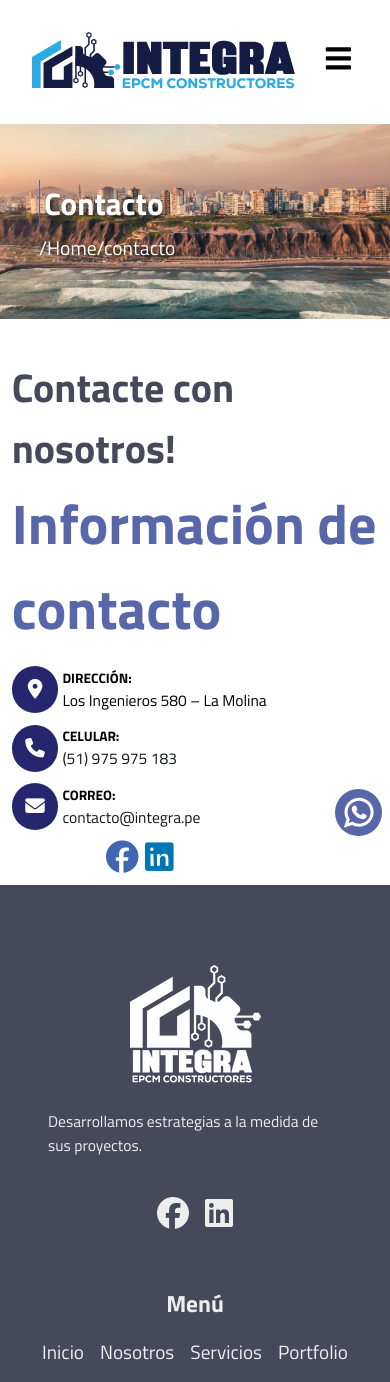
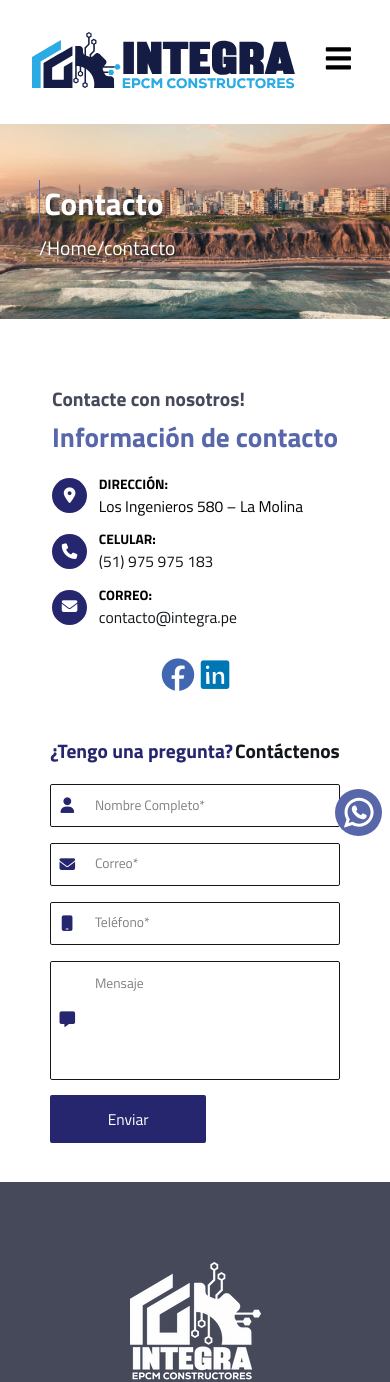
Before and after one commit to Alvaro-Neyra/INTEGRA-OFFICIAL-REPO, a React (Vite) app: page /contacto in a window 390 px wide. Shown: the top 1382 px of the page. Built offline with nearby package versions, Linux system fonts and the light colour scheme.

Commit message:
Adding form

```diff
--- a/src/components/ContactInfo.jsx
+++ b/src/components/ContactInfo.jsx
@@ -1,4 +1,3 @@
-import { Link } from "react-router-dom";
 import "../styles/ContactInfo.css";
 
 function ContactInfo() {
@@ -18,7 +17,7 @@ function ContactInfo() {
                     </li>
                     <li>
                         <div>
-                            <i class="fa-solid fa-phone"></i>
+                            <i className="fa-solid fa-phone"></i>
                         </div>
                         <article>
                             <h3>CELULAR:</h3>
@@ -41,8 +40,8 @@ function ContactInfo() {
                 </ul>
                 <div className="social-media-container">
                     <ul>
-                        <li><i className="fa-brands fa-facebook"><Link></Link></i></li>
-                        <li><i className="fa-brands fa-linkedin"><Link></Link></i></li>
+                        <li><i className="fa-brands fa-facebook"><a href=""></a></i></li>
+                        <li><i className="fa-brands fa-linkedin"><a href=""></a></i></li>
                     </ul>
                 </div>
             </div>
--- /dev/null
+++ b/src/components/Form.jsx
@@ -0,0 +1,32 @@
+import "../styles/Form.css";
+
+function Form() {
+    return (
+        <section className="form-container">
+            <h2><span>¿Tengo una pregunta?</span><span>Contáctenos</span></h2>
+            <form action="/contact-response" method="post">
+                <fieldset>
+                    <div className="input-container">
+                        <label htmlFor="name"><i className="fa-solid fa-user"></i></label>
+                        <input type="text" id="name" name="name" required placeholder="Nombre Completo*" />
+                    </div>
+                    <div className="input-container">
+                        <label htmlFor="email"><i className="fa-solid fa-envelope"></i></label>
+                        <input type="email" id="email" name="email" required placeholder="Correo*" />
+                    </div>
+                    <div className="input-container">
+                        <label htmlFor="phone"><i className="fa-solid fa-mobile"></i></label>
+                        <input type="tel" id="phone" name="phone" placeholder="Teléfono*" />
+                    </div>
+                    <div className="input-container">
+                        <label htmlFor="message"><i class="fa-solid fa-message"></i></label>
+                        <textarea id="message" name="message" required placeholder="Mensaje"></textarea>
+                    </div>
+                    <input type="submit" value="Enviar"></input>
+                </fieldset>
+            </form>
+        </section>
+    );
+}
+
+export default Form;
--- a/src/styles/ContactInfo.css
+++ b/src/styles/ContactInfo.css
@@ -18,6 +18,7 @@
 
 .contact-info h2 span:first-child {
     color: var(--mainColor);
+    font-size: 2vw;
 }
 
 .contact-info h2 span:last-child {
@@ -29,6 +30,7 @@
     display: flex;
     flex-direction: column;
     gap: 3vw;
+    width: 100%;
 }
 
 .contact-information-container ul {
@@ -52,12 +54,12 @@
     display: flex;
     justify-content: center;
     align-items: center;
-    font-size: 1.5vw;
+    font-size: 2vw;
     color: var(--clr-neutral-100);
 }
 
 .contact-information-container ul li article {
-    font-size: 1.2vw;
+    font-size: 1.5vw;
     font-weight: 500;
 }
 
@@ -109,12 +111,20 @@
 }
 
 @media only screen and (max-width: 1000px) {
-    .contact-info h2 {
-        font-size: 3vw;
+    .contact-info h2 span:first-child{
+        font-size: 5vw;
     }
 
     .contact-info h2 span:last-child {
-        font-size: 4.5vw;
+        font-size: 6vw;
+    }
+
+    .contact-information-container {
+        gap: 6vw;
+    }
+
+    .contact-information-container ul li {
+        gap: 3vw;
     }
 
     .contact-information-container ul li div {
@@ -127,28 +137,45 @@
         font-size: 3vw;
     }
 
+    .contact-information-container ul li article p{
+        font-size: 3vw;
+    }
+
     .social-media-container ul li i {
-        font-size: 6vw;
+        font-size: 7vw;
     }
 }
 
 @media only screen and (max-width: 500px) {
-    .contact-info h2 {
-        font-size: 2.5rem;
+    .contact-info h2 span:first-child{
+        font-size: 5vw;
     }
 
     .contact-info h2 span:last-child {
-        font-size: 3.5rem;
+        font-size: 7vw;
+    }
+
+    .contact-information-container {
+        gap: 8vw;
+    }
+
+    .contact-information-container ul li {
+        gap: 3vw;
     }
 
     .contact-information-container ul li div {
-        width: 12vw;
-        height: 12vw;
-        font-size: 5vw;
+        width: 9vw;
+        height: 9vw;
+        font-size: 4vw;
     }
 
     .contact-information-container ul li article {
         font-size: 3vw;
+        font-weight: 500;
+    }
+
+    .contact-information-container ul li article p{
+        font-size: 4vw;
     }
 
     .social-media-container ul li i {
--- a/src/styles/Contacts.css
+++ b/src/styles/Contacts.css
@@ -3,4 +3,20 @@
     justify-content: space-around;
     align-items: center;
     padding: 3vw;
+    width: 100vw;
 }
+
+@media only screen and (max-width: 1000px) {
+    .contacts-main {
+        flex-direction: column;
+        justify-content: center;
+        gap: 5vw;
+    }
+}
+
+@media only screen and (max-width: 500px) {
+    .contacts-main {
+        gap: 10vw;
+        padding: 10vw 0;
+    }
+}
--- /dev/null
+++ b/src/styles/Form.css
@@ -0,0 +1,155 @@
+.form-container {
+    display: flex;
+    flex-direction: column;
+    justify-content: center;
+    align-items: flex-start;
+    gap: .5vw;
+}
+
+.form-container form {
+    width: 100%;
+}
+
+.form-container h2 {
+    font-size: 2.5vw;
+    font-weight: 800;
+    color: var(--clr-neutral-900);
+    display: flex;
+    align-items: flex-start;
+    gap: .5vw;
+}
+
+.form-container h2 span:first-child {
+    color: var(--darkBlueColor);
+}
+
+.form-container form fieldset {
+    border: none;
+    display: flex;
+    flex-direction: column;
+    gap: 1vw;
+    width: 100%;
+}
+
+.form-container .input-container {
+    display: flex;
+    justify-content: center;
+    align-items: center;
+    gap: 1vw;
+    border: 1px solid var(--clr-neutral-900);
+    border-radius: 0.5vw;
+    padding: 0 1vw;
+    width: 100%;
+}
+
+.form-container .input-container label {
+    font-size: 1.5vw;
+    font-weight: 500;
+    color: var(--darkBlueColor);
+    width: 2vw;
+    display: flex;
+    justify-content: center;
+    align-items: center;
+}
+
+.form-container .input-container input, .form-container .input-container textarea {
+    padding: 1vw;
+    border: none;
+    border-radius: 0.5vw;
+    font-size: 1.3vw;
+    width: 100%;
+    outline: none;
+    background-color: transparent;
+}
+
+.form-container .input-container input::placeholder, .form-container .input-container textarea::placeholder {
+    font-size: 1.3vw;
+    color: rgba(0, 0, 0, 0.5);
+}
+
+.form-container .input-container textarea {
+    resize: none;
+    height: 10vw;
+}
+
+.form-container input[type="submit"] {
+    background-color: var(--darkBlueColor);
+    color: var(--clr-neutral-100);
+    border: none;
+    padding: 1vw 2vw;
+    border-radius: 0.5vw;
+    cursor: pointer;
+    transition: all 500ms ease-in-out;
+    font-size: 1.5vw;
+    width: 20vw;
+}
+
+@media only screen and (max-width: 1000px) {
+    .form-container h2 {
+        font-size: 5vw;
+    }
+
+    .form-container form fieldset {
+        gap: 3vw;
+    }
+
+    .form-container .input-container label {
+        font-size: 3vw;
+        width: 5vw;
+    }
+
+    .form-container .input-container input, .form-container .input-container textarea {
+        padding: 2vw;
+        font-size: 2.5vw;
+    }
+
+    .form-container .input-container input::placeholder, .form-container .input-container textarea::placeholder {
+        font-size: 2.5vw;
+    }
+
+    .form-container .input-container textarea {
+        height: 20vw;
+    }
+
+    .form-container input[type="submit"] {
+        padding: 2vw 4vw;
+        font-size: 3vw;
+        width: 40vw;
+    }
+}
+
+@media only screen and (max-width: 500px) {
+    .form-container {
+        gap: 3vw;
+    }
+    .form-container h2 {
+        font-size: 5vw;
+    }
+
+    .form-container form fieldset {
+        gap: 4vw;
+    }
+
+    .form-container .input-container label {
+        font-size: 4vw;
+        width: 7vw;
+    }
+
+    .form-container .input-container input, .form-container .input-container textarea {
+        padding: 3vw;
+        font-size: 3vw;
+    }
+
+    .form-container .input-container input::placeholder, .form-container .input-container textarea::placeholder {
+        font-size: 3.5vw;
+    }
+
+    .form-container .input-container textarea {
+        height: 30vw;
+    }
+
+    .form-container input[type="submit"] {
+        padding: 3vw 6vw;
+        font-size: 4vw;
+    }
+}
--- a/src/views/Contacts.jsx
+++ b/src/views/Contacts.jsx
@@ -5,6 +5,7 @@ import Footer from "../components/Footer";
 import contactoImage from "../images/contacto-hero-image.jpg";
 import AbsoluteElements from "../components/AbsoluteElements";
 import ContactInfo from "../components/ContactInfo";
+import Form from "../components/Form";
 import "../styles/Contacts.css";
 
 function Contacts() {
@@ -19,6 +20,7 @@ function Contacts() {
             <HeroImage image={contactoImage} heading="Contacto"/>
             <main className="contacts-main">
                 <ContactInfo></ContactInfo>
+                <Form></Form>
             </main>
         <Footer></Footer>
         <AbsoluteElements></AbsoluteElements>
```
